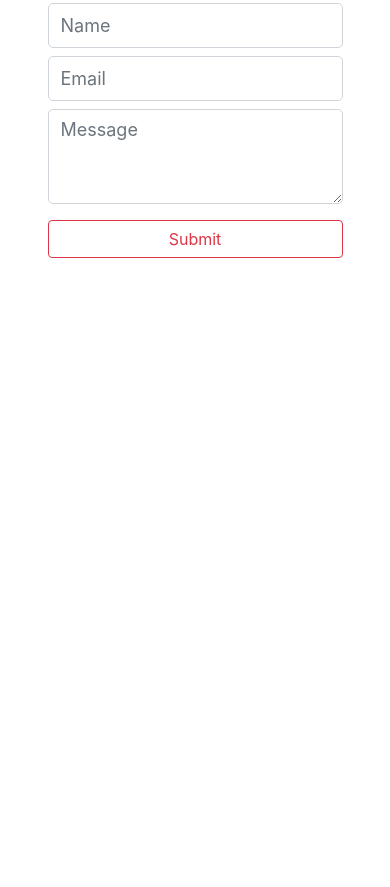
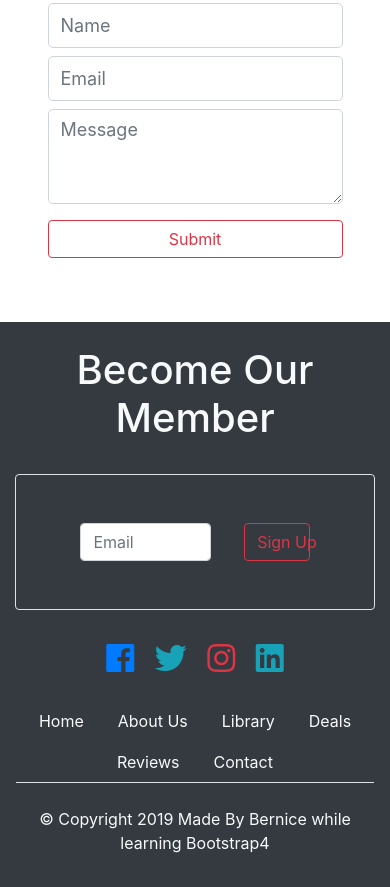
Before and after one commit to bernicenora/Book-Store, a plain HTML site: page index.html in a window 390 px wide. Shown: the part 9371-10258 px from the top of the page. Before the commit the page ends 9693 px from the top, so only its background shows below. Drawn offline with Linux system fonts and the light colour scheme.

Commit message:
Created Footer Section

```diff
--- a/index.html
+++ b/index.html
@@ -340,6 +340,66 @@
       </div>
     </section>
     <!--End of Contact Section-->
+    <!--Footer-->
+    <footer class="bg-dark">
+      <div class="container">
+        <div class="row pb-3">
+          <div class="col-12 p-4 text-center text-light">
+            <h1>Become Our Member</h1>
+          </div>
+          <div class="col-sm-10 col-12 m-auto">
+            <form class="form-inline border rounded mb-3 p-5">
+              <input type="email" placeholder="Email" class="form-control w-50 m-auto">
+              <a href="#" class="btn btn-outline-danger w-25 m-auto">Sign Up</a>
+            </form>
+          </div>
+        </div>
+        <div class="row">
+          <div class="col text-center">
+            <div class="mb-2">
+              <a href="#" class="mx-sm-4 mx-2"><i class="fab fa-facebook fa-2x text-primary"></i></a>
+              <a href="#" class="mx-sm-4 mx-2"><i class="fab fa-twitter fa-2x text-info"></i></a>
+              <a href="#" class="mx-sm-4 mx-2"><i class="fab fa-instagram fa-2x text-danger"></i></a>
+              <a href="#" class="mx-sm-4 mx-2"><i class="fab fa-linkedin fa-2x text-info"></i></a>
+            </div>
+          </div>
+        </div>
+      </div>
+      <div class="container-fluid p-3">
+        <div class="row">
+          <div class="col mb-4">
+            <ul class="nav justify-content-center nav-tabs">
+              <li class="nav-item">
+                <a href="#" class="nav-link text-light">Home</a>
+              </li>
+              <li class="nav-item">
+                <a href="#" class="nav-link text-light">About Us</a>
+              </li>
+              <li class="nav-item">
+                <a href="#" class="nav-link text-light">Library</a>
+              </li>
+              <li class="nav-item">
+                <a href="#" class="nav-link text-light">Deals</a>
+              </li>
+              <li class="nav-item">
+                <a href="#" class="nav-link text-light">Reviews</a>
+              </li>
+              <li class="nav-item">
+                <a href="#" class="nav-link text-light">Contact</a>
+              </li>
+
+            </ul>
+          </div>
+        </div>
+        <div class="row">
+          <div class="col text-light text-center">
+            <p>&copy; Copyright 2019 Made By Bernice while learning Bootstrap4</p>
+          </div>
+        </div>
+      </div>
+    </footer>
+    <!--End of Footer-->
+
     <script src="js/jquery-3.3.1.min.js"></script>
     <script src="js/popper.js"></script>
     <script src="js/bootstrap.js"></script>
```
